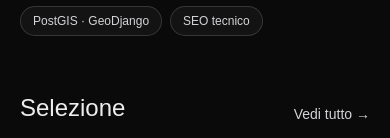
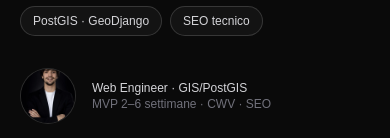
Before and after one commit to Emmepi27/portfolio, a Next.js app: page / in a window 390 px wide. Shown: the part 706-844 px from the top of the page. Built offline with nearby package versions, Linux system fonts and the light colour scheme; no server answers.

Commit message:
img sfondo

```diff
--- a/src/app/page.tsx
+++ b/src/app/page.tsx
@@ -1,6 +1,7 @@
 import Link from "next/link";
 import { projects } from "@/content/projects";
 import { site } from "@/config/site";
+import HeroPortrait from "@/components/home/HeroPortrait";
 import type { Metadata } from "next";
 
 export const metadata: Metadata = {
@@ -15,7 +16,8 @@ export default function HomePage() {
 
   return (
     <div className="space-y-14">
-      <section className="pt-6" aria-labelledby="hero-heading">
+      <section className="pt-6 lg:grid lg:grid-cols-12 lg:gap-8 lg:items-start" aria-labelledby="hero-heading">
+        <div className="min-w-0 lg:col-span-7">
           <p className="text-xs tracking-[0.25em] text-amber-300/80">
             WEB · GIS · POSTGIS · SEO
           </p>
@@ -51,6 +53,11 @@ export default function HomePage() {
             <span className="rounded-full border border-white/15 bg-white/[0.04] px-3 py-1.5 text-xs text-zinc-300" role="listitem">MVP 2–6 settimane</span>
             <span className="rounded-full border border-white/15 bg-white/[0.04] px-3 py-1.5 text-xs text-zinc-300" role="listitem">PostGIS · GeoDjango</span>
             <span className="rounded-full border border-white/15 bg-white/[0.04] px-3 py-1.5 text-xs text-zinc-300" role="listitem">SEO tecnico</span>
+          </div>
+        </div>
+
+        <div className="mt-8 min-w-0 lg:col-span-5 lg:mt-0 lg:flex lg:justify-end">
+          <HeroPortrait />
         </div>
       </section>
 
--- /dev/null
+++ b/src/components/home/HeroPortrait.tsx
@@ -0,0 +1,41 @@
+import Image from "next/image";
+
+const PORTRAIT_SRC = "/images/portrait.webp";
+
+export default function HeroPortrait() {
+  return (
+    <>
+      {/* Mobile: 56px round avatar + 2 lines micro-proof */}
+      <div className="flex min-w-0 items-center gap-4 lg:hidden">
+        <div className="relative h-14 w-14 shrink-0 overflow-hidden rounded-full border border-white/10 bg-white/[0.04]">
+          <Image
+            src={PORTRAIT_SRC}
+            alt=""
+            width={56}
+            height={56}
+            sizes="56px"
+            className="h-full w-full object-cover"
+          />
+        </div>
+        <div className="min-w-0 flex-1">
+          <p className="text-xs font-medium text-zinc-300">Web Engineer · GIS/PostGIS</p>
+          <p className="text-xs text-zinc-500">MVP 2–6 settimane · CWV · SEO</p>
+        </div>
+      </div>
+
+      {/* Desktop: portrait card */}
+      <div className="relative hidden min-w-0 max-w-[420px] overflow-hidden rounded-2xl border border-white/10 bg-white/[0.03] lg:block">
+        <div className="relative aspect-[4/5] w-full">
+          <div className="absolute inset-0 bg-[radial-gradient(ellipse_80%_50%_at_70%_20%,rgba(252,211,77,0.08),transparent)]" aria-hidden />
+          <Image
+            src={PORTRAIT_SRC}
+            alt=""
+            fill
+            sizes="(min-width: 1024px) 420px, 0px"
+            className="object-cover grayscale"
+          />
+        </div>
+      </div>
+    </>
+  );
+}
```
Also changed, not shown: public/images/portrait-placeholder.svg (added), public/images/portrait.webp (added). Lines whose indentation alone changed are shown as unchanged.
